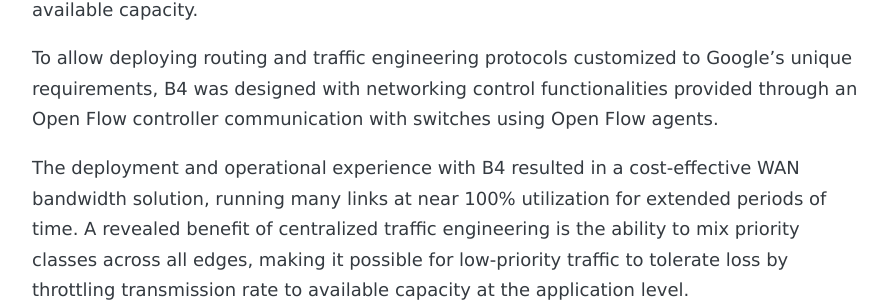
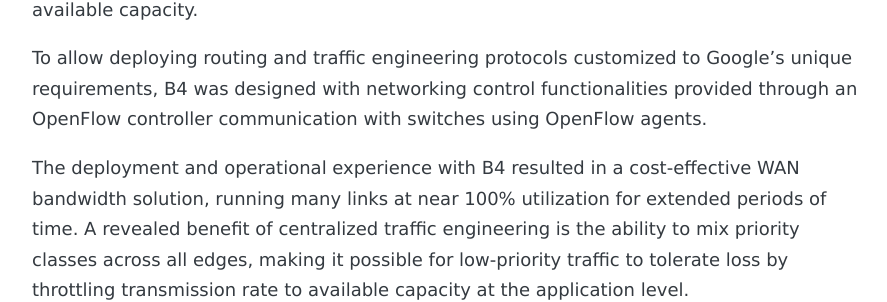
Before and after one commit to andreybleme/andreybleme.github.io, a Jekyll site: the page built from _posts/2021-07-01-B4-experience-with-a-globally-deployed-software-defined-WAN-summary.markdown, in a window 1280 px wide. Shown: the part 621-923 px from the top of the page, without its empty margins (194-1081 px from the left). Built offline with Jekyll 4.4.1, drawn with Linux system fonts in a browser that asks for light colours; nearby versions of some CDN libraries; some web fonts are replaced; comment, search, counter and statistics services are not loaded.

```diff
--- a/_posts/2021-07-01-B4-experience-with-a-globally-deployed-software-defined-WAN-summary.markdown
+++ b/_posts/2021-07-01-B4-experience-with-a-globally-deployed-software-defined-WAN-summary.markdown
@@ -12,7 +12,7 @@
 
 This paper presents the design and implementation of B4, Google's software-defined network for connecting its data centers. WAN links are typically provisioned to ~40% average utilization while having expensive specialized equipment designed for high availability and treating all bits as the same, meaning that when failure does take place, all applications are typically treated equally despite their highly variable sensitivity to available capacity.
 
-To allow deploying routing and traffic engineering protocols customized to Google's unique requirements, B4 was designed with networking control functionalities provided through an Open Flow controller communication with switches using Open Flow agents.
+To allow deploying routing and traffic engineering protocols customized to Google's unique requirements, B4 was designed with networking control functionalities provided through an OpenFlow controller communication with switches using OpenFlow agents.
 
 The deployment and operational experience with B4 resulted in a cost-effective WAN bandwidth solution, running many links at near 100% utilization for extended periods of time. A revealed benefit of centralized traffic engineering is the ability to mix priority classes across all edges, making it possible for low-priority traffic to tolerate loss by throttling transmission rate to available capacity at the application level.
 
```
Also changed, not shown: _posts/2021-07-05-P4-programming-protocol-independent-packet-processors-summary.markdown (added, +21 -0 lines).
